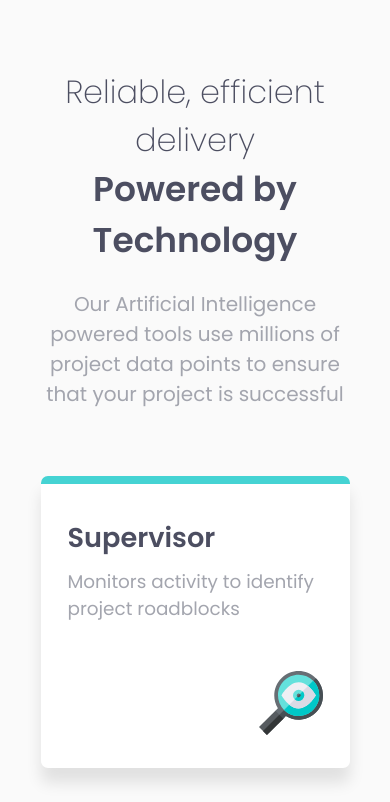
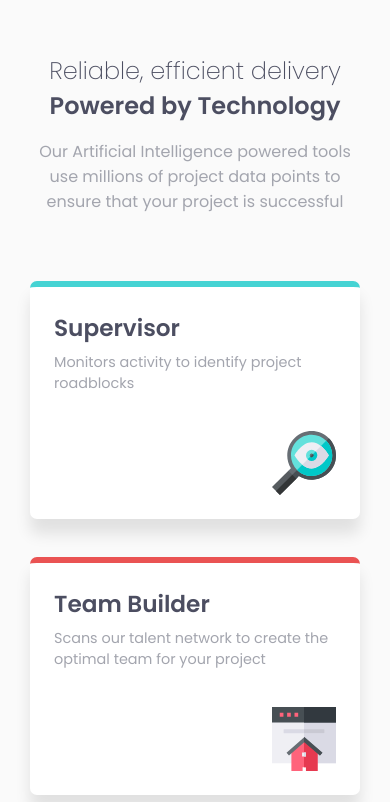
Before and after one commit to pazspera/Frontend-Mentor-Four-Card-Feature-Section, a plain HTML site: page index.html in a window 390 px wide. Shown: the top 802 px of the page. Drawn offline with Linux system fonts and the light colour scheme.

Commit message:
modified card style for mobile layout

```diff
--- a/css/main.scss
+++ b/css/main.scss
@@ -33,7 +33,7 @@ html {
 
 body {
     margin: 0;
-    padding: 0 2.7em;
+    padding: 0 2em;
     height: 100vh;
     font-family: 'Poppins', sans-serif;
     font-size: 15px;
@@ -44,26 +44,26 @@ body {
 
 .main-titles {
     text-align: center;
-    margin: 4.5em 0;
+    margin: 3.5em 0 4.5em 0;
 }
 
 .main-title {
     @extend %dark-font-color;
-    font-size: 2.15rem;
+    font-size: 1.5rem;
     font-weight: 600;
     margin-top: 0em;
 }
 
 .main-secondary-title {
     @extend %dark-font-color;
-    font-size: 2rem;
+    font-size: 1.5rem;
     font-weight: 200;
     margin-bottom: 0;
 }
 
 .main-description {
     @extend %light-font-color;
-    font-size: 1.25rem;
+    font-size: 1rem;
 }
 
 /* This goes for desktop
@@ -78,16 +78,19 @@ body {
 
 /*  Cards */
 .card-grid {
+    margin: 0 auto;
     margin-bottom: 4.5em;
 }
 
 .card {
+    max-width: 330px;
     background-color: $white;
-    padding: 2.2em 1.8em;
+    padding: 1.6em;
+    margin: 0 auto;
     margin-bottom: 2.5em;
     border-radius: 7px;
     border-top-style: solid;
-    border-top-width: 8px;
+    border-top-width: 6px;
     box-shadow: 0px 15px 15px rgba(0,0,0,0.10);
     display: flex;
     flex-direction: column;
@@ -112,14 +115,14 @@ body {
 .card-title {
     @extend %dark-font-color;
     font-weight: 600;
-    font-size: 1.7rem;
+    font-size: 1.45rem;
     margin: 0;
 }
 
 .card-content {
     @extend %light-font-color;
-    margin: .5em 0 1em 0;
-    font-size: 1.15rem;
+    margin: .5em 0;
+    font-size: 0.9rem;
 }
 
 .card-img {
```
Also changed, not shown: css/main.css, 1 other file.
